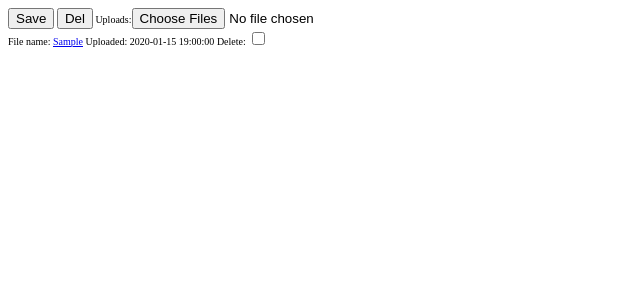
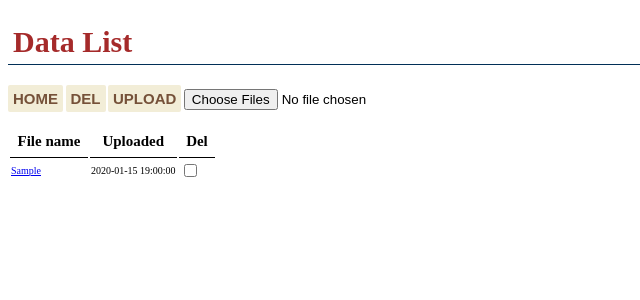
Before and after one commit to jaeminhwang-debug/test, a Django app: page /bindata/ in a window 1280 px wide. Shown: the top 300 px of the page, without its empty margins (0-640 px from the left). Run offline with Django 3.2, Linux system fonts and the light colour scheme; tables that the repository leaves empty hold one stand-in row (values such as "Sample post").

Commit message:
In progress

```diff
--- a/django_plotly/graph/forms.py
+++ b/django_plotly/graph/forms.py
@@ -41,12 +41,23 @@ class BinFieldForm(forms.ModelForm):
 class FileForm(forms.Form):
     uploads = forms.FileField(widget=forms.ClearableFileInput(attrs={'multiple': True}), required=False)
 
+    def clean(self):
+        super().clean()
+
+        # Check each file size for multiple files
+        if not self.has_error('uploads'):
+            files = self.files.getlist('uploads')
+            for f in files:
+                if f.size == 0:
+                    raise ValidationError('AAA The submitted file is empty.')
+
 class SelectBinDataForm(forms.Form):
-    bd = forms.ModelChoiceField(queryset=BinData.objects.all(), label='Data')
+    bd = forms.ModelChoiceField(queryset=BinData.objects.all(), label='Data',
+        widget=forms.Select(attrs={'class': 'sel'}))
 
 class SelectBinStructForm(forms.Form):
     bs = forms.ModelChoiceField(queryset=BinStruct.objects.all(), label='Structure',
-        widget=forms.Select(attrs={'onchange': 'this.form.submit();'}))
+        widget=forms.Select(attrs={'class': 'sel', 'onChange': 'this.form.submit();'}))
 
 class SelectGraphForm(forms.Form):
     SCATTER = 'id_scatter'
@@ -61,7 +72,7 @@ class SelectGraphForm(forms.Form):
         ((LINE_3D, 3), 'line 3D'),
     ]
     graph = forms.ChoiceField(choices=GRAPH_TYPES,
-        widget=forms.Select(attrs={'onchange': 'this.form.submit();'}))
+        widget=forms.Select(attrs={'class': 'sel', 'onChange': 'this.form.submit();'}))
 
     @classmethod
     def get_id_str(cls, graph_id):
@@ -74,7 +85,8 @@ class SelectGraphForm(forms.Form):
 class SelectBinFieldForm(forms.Form):
     def __init__(self, choices, label, *args, **kwargs):
         super().__init__(*args, **kwargs)
-        self.fields['bf'] = forms.ChoiceField(choices=choices, label=label)
+        self.fields['bf'] = forms.ChoiceField(choices=choices, label=label,
+            widget=forms.Select(attrs={'class': 'small_sel'}))
 
 def get_binstruct_formset(data=None):
     FormSetClass = forms.modelformset_factory(model=BinStruct, exclude=[],
@@ -167,11 +179,19 @@ def delete_bindata_formset(bd_fs):
             bd = form.save(commit=False)
             bd.delete()
 
-def save_fileform(form, file_list):
+def save_fileform(form):
+    err_msgs = []
     if form.is_valid():
-        for f in file_list:
+        files = form.files.getlist('uploads')
+        for f in files:
             bd = BinData(file=f, fname=f.name)
             bd.save()
+    else:
+        for ves in form.errors.as_data().values():
+            for ve in ves:
+                for msg in ve.messages:
+                    err_msgs.append(msg)
+    return err_msgs
 
 def make_bindata_path(year, month, day, fname):
     fname = fname.replace('/', '')
--- a/django_plotly/graph/static/graph/style.css
+++ b/django_plotly/graph/static/graph/style.css
@@ -40,3 +40,18 @@ html {
     border-bottom: 1px solid black;
     padding: 0.5em;
 }
+
+.ctrl_panel {
+    background-color: whitesmoke;
+    font-weight: bold;
+    width: 32rem;
+    padding-left: 0.8rem;
+}
+
+.sel {
+    width: 30rem;
+}
+
+.small_sel {
+    width: 8rem;
+}
--- a/django_plotly/graph/templates/graph/bindata.html
+++ b/django_plotly/graph/templates/graph/bindata.html
@@ -4,31 +4,36 @@
         {% load static %}
         <link rel="stylesheet" type="text/css" href="{% static 'graph/style.css' %}">
         <meta charset="utf-8">
-        <title>Binary Data Graph: Data</title>
+        <title>BinGraph: Data</title>
     </head>
     <body>
+        <h1 class="title">Data List</h1>
         <form enctype="multipart/form-data" method="post" action="">
             {% csrf_token %}
-            <input type="submit" name="submit_save" value="Save">
-            <input type="submit" name="submit_del" value="Del">
-            {{ file_form }}
+            <input type="button" class="btn" value="HOME" onClick="location.href='/'">
+            <input type="submit" class="btn" name="submit_del" value="DEL">
+            <input type="submit" class="btn" name="submit_up" value="UPLOAD">
+            {{ file_form.uploads }}
+            <br><br>
             {{ bd_fs.management_form }}
+            <table>
+                <th class="col_name">File name</th>
+                <th class="col_name">Uploaded</th>
+                <th class="col_name">Del</th>
                 {% for form in bd_fs %}
-                <br>
-
+                    <span class="no_display">
                         <!-- Add hidden non-blank fields for validation -->
-                <span class="no_display">
                         {{ form.id }}
                     </span>
-
-                <label>File name: </label>
+                    <tr>
+                        <td>
                             <a href="/{{ form.file.value }}/">{{ form.fname.value }}</a>
-                <label>Uploaded: {{ form.uploaded.value|date:"Y-m-d H:i:s" }}</label>
-                {% if bd_fs.can_delete %}
-                    <label>Delete: </label>
-                    {{ form.DELETE }}
-                {% endif %}
+                        </td>
+                        <td>{{ form.uploaded.value|date:"Y-m-d H:i:s" }}</td>
+                        <td>{{ form.DELETE }}</td>
+                    </tr>
                 {% endfor %}
+            </table>
         </form>
     </body>
 </html>
--- a/django_plotly/graph/templates/graph/binstruct.html
+++ b/django_plotly/graph/templates/graph/binstruct.html
@@ -4,7 +4,7 @@
         {% load static %}
         <link rel="stylesheet" type="text/css" href="{% static 'graph/style.css' %}">
         <meta charset="utf-8">
-        <title>Binary Data Graph: Structure</title>
+        <title>BinGraph: Structure</title>
     </head>
     <body>
         <h1 class="title">Structure List</h1>
@@ -19,13 +19,11 @@
                 <th class="col_name">Modified</th>
                 <th class="col_name">Del</th>
                 {% for form in bs_fs %}
-
-                    <!-- Add hidden non-blank fields for validation -->
                     <span class="no_display">
+                        <!-- Add hidden non-blank fields for validation -->
                         {{ form.id }}
                         {{ form.label }}
                     </span>
-
                     <tr>
                         <td>
                             <a href="{{ form.id.value }}/">{{ form.label.value }}</a>
--- a/django_plotly/graph/templates/graph/main.html
+++ b/django_plotly/graph/templates/graph/main.html
@@ -4,7 +4,7 @@
         {% load static %}
         <link rel="stylesheet" type="text/css" href="{% static 'graph/style.css' %}">
         <meta charset="utf-8">
-        <title>Binary Data Graph</title>
+        <title>BinGraph</title>
     </head>
     <body>
         <h1 class="title">Binary Data Graph</h1>
--- a/django_plotly/graph/views.py
+++ b/django_plotly/graph/views.py
@@ -1,7 +1,7 @@
 import os
 import ast
+from django.http import HttpResponse, HttpResponseRedirect, Http404
 from django.shortcuts import render, redirect, get_object_or_404
-from django.http import HttpResponse
 import plotly.express as px
 import plotly.graph_objects as go
 import pandas as pd
@@ -20,7 +20,7 @@ def binstruct_list(request):
         elif 'submit_del' in request.POST:
             response = _delete_binstruct(request)
         else:
-            response = HttpResponse('Undefined')
+            raise Http404('Undefined')
     else:
         bs_fs = get_binstruct_formset()
         response = render(request, 'graph/binstruct.html', {'bs_fs': bs_fs})
@@ -29,18 +29,18 @@ def binstruct_list(request):
 def _delete_binstruct(request):
     bs_fs = get_binstruct_formset(request.POST)
     delete_binstruct_formset(bs_fs)
-    return HttpResponse('Del')
+    return HttpResponseRedirect(request.path_info)
 
 def binfield_list(request, bs_id=None):
     if request.method == 'POST':
         if 'submit_add' in request.POST:
             response = _append_binfield_form(request)
-        elif 'submit_delete' in request.POST:
+        elif 'submit_del' in request.POST:
             response = _delete_binfield_form(request)
         elif 'submit_save' in request.POST:
             response = _save_binfield_formset(request, bs_id)
         else:
-            response = HttpResponse('Undefined')
+            raise Http404('Undefined')
     else:
         if bs_id is not None: # Field list for the BinStruct(bs_id)
             bs = get_object_or_404(BinStruct, pk=bs_id)
@@ -69,35 +69,38 @@ def _save_binfield_formset(request, bs_id):
     bf_fs = get_binfield_formset('post', request.POST)
     saved = save_binstruct_binfield_formset(bs_form, bs_id, bf_fs)
     if saved:
-        response = HttpResponse('Saved')
+        response = redirect('binstruct_list')
     else:
-        response = HttpResponse('Invalid')
+        response = HttpResponse('Failed to save, sorry.')
     return response
 
 def bindata_list(request):
     if request.method == 'POST':
-        if 'submit_save' in request.POST:
-            response = _save_files(request)
+        if 'submit_up' in request.POST:
+            response = _upload_files(request)
         elif 'submit_del' in request.POST:
             response = _delete_files(request)
         else:
-            response = HttpResponse('Undefined')
+            raise Http404('Undefined')
     else:
         bd_fs = get_bindata_formset()
         file_form = FileForm()
         response = render(request, 'graph/bindata.html', {'bd_fs': bd_fs, 'file_form': file_form})
     return response
 
-def _save_files(request):
+def _upload_files(request):
     form = FileForm(request.POST, request.FILES)
-    file_list = request.FILES.getlist('uploads')
-    save_fileform(form, file_list)
-    return HttpResponse('Saved')
+    err_msgs = save_fileform(form)
+    if len(err_msgs) == 0:
+        response = HttpResponseRedirect(request.path_info)
+    else:
+        response = render(request, 'graph/error.html', {'msgs': err_msgs})
+    return response
 
 def _delete_files(request):
     bd_fs = get_bindata_formset(request.POST)
     delete_bindata_formset(bd_fs)
-    return HttpResponse('Del')
+    return HttpResponseRedirect(request.path_info)
 
 def bindata_download(request, y, m, d, n):
     fpath = make_bindata_path(y, m, d, n)
```
Also changed, not shown: django_plotly/graph/templates/graph/binfield.html (+3 -5 lines), django_plotly/graph/templates/graph/error.html (added, +18 -0 lines), django_plotly/graph/templates/graph/plot.html (+28 -9 lines), 4 other files. Lines whose indentation alone changed are shown as unchanged.
